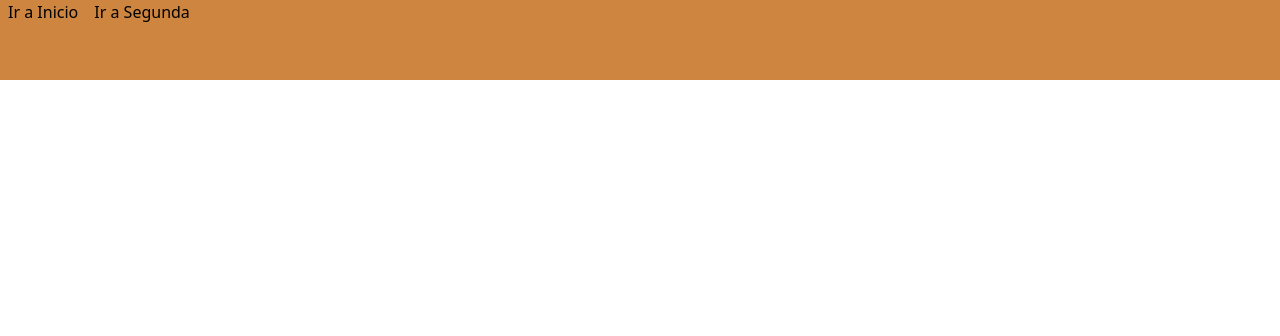
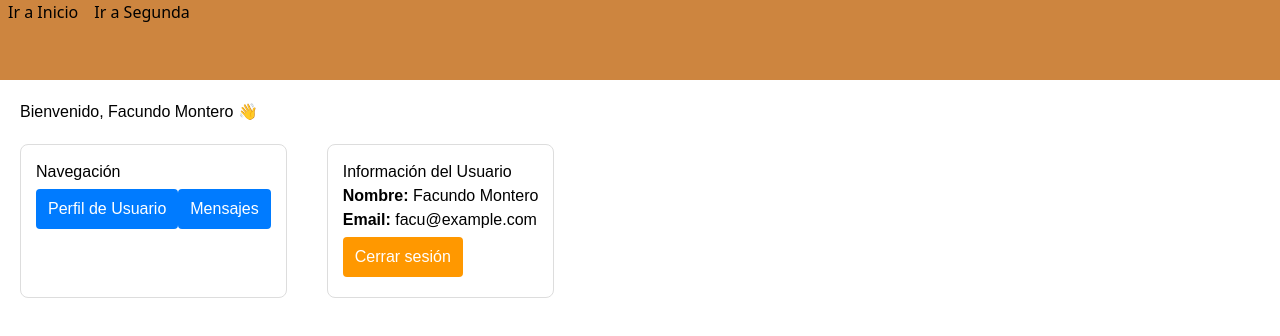
Before and after one commit to DDSlayer64/Proyecto01, a Vue app: page /principal in a window 1280 px wide. Shown: the top 336 px of the page. Built offline with nearby package versions, Linux system fonts and the light colour scheme.

Commit message:
creacion de pagina 'bienvenida'

```diff
--- a/src/router/index.js
+++ b/src/router/index.js
@@ -1,24 +1,22 @@
-import {createRouter, createWebHistory} from 'vue-router'
-import Inicio from '../views/Inicio.vue'
-import Segunda from '../views/Segunda.vue'
+import { createRouter, createWebHistory } from 'vue-router';
 
+// Importa las vistas
+import Principal from '../views/principal.vue';
+import Login from '../views/Login.vue';
+import Usuario from '../views/Usuario.vue';
+import Mensajes from '../views/Mensajes.vue';
 
-const router = createRouter(
-    {
-        history: createWebHistory(import.meta.env.BASE_URL),
-        routes:[
-            {
-                path:"/inicio",
-                component: Inicio,
-                name: 'inicio'
-            },
-            {
-                path:"/segunda",
-                component: Segunda,
-                name: 'segunda'
-            }
-        ]
-    }
-)
+const routes = [
+  { path: '/', redirect: '/login' },
+  { path: '/principal', component: Principal },
+  { path: '/login', component: Login },
+  { path: '/usuario', component: Usuario },
+  { path: '/usuario/mensajes', component: Mensajes },
+];
 
-export default router
+const router = createRouter({
+  history: createWebHistory(),
+  routes,
+});
+
+export default router;
--- /dev/null
+++ b/src/views/principal.vue
@@ -0,0 +1,109 @@
+<script>
+    import Inicio from './Inicio.vue'
+</script>
+
+<template>
+  <div class="principal-container">
+    <h1>Bienvenido, {{ usuario.nombre }} 👋</h1>
+
+    <div class="menus">
+      <div class="menu">
+        <h3>Navegación</h3>
+        <router-link to="/usuario" class="btn">Perfil de Usuario</router-link>
+        <router-link to="/usuario/mensajes" class="btn">Mensajes</router-link>
+      </div>
+
+      <div class="menu">
+        <h3>Información del Usuario</h3>
+        <p><strong>Nombre:</strong> {{ usuario.nombre }}</p>
+        <p><strong>Email:</strong> {{ usuario.email }}</p>
+        <button @click="mostrarModal = true" class="btn btn-warning">
+          Cerrar sesión
+        </button>
+      </div>
+    </div>
+
+    <div v-if="mostrarModal" class="modal-overlay">
+      <div class="modal">
+        <h3>¿Seguro que quieres cerrar sesión?</h3>
+        <div class="modal-buttons">
+          <button @click="cerrarSesion" class="btn btn-danger">Sí, salir</button>
+          <button @click="mostrarModal = false" class="btn">Cancelar</button>
+        </div>
+      </div>
+    </div>
+  </div>
+</template>
+
+<script setup>
+import { ref } from "vue";
+import { useRouter } from "vue-router";
+
+const usuario = ref({
+  nombre: "Facundo Montero",
+  email: "facu@example.com",
+});
+
+const mostrarModal = ref(false);
+const router = useRouter();
+
+function cerrarSesion() {
+  mostrarModal.value = false;
+  router.push("/login");
+}
+</script>
+
+<style scoped>
+.principal-container {
+  padding: 20px;
+  font-family: Arial, sans-serif;
+}
+.menus {
+  display: flex;
+  gap: 40px;
+  margin-top: 20px;
+}
+.menu {
+  border: 1px solid #ddd;
+  padding: 15px;
+  border-radius: 8px;
+}
+.btn {
+  display: inline-block;
+  margin: 5px 0;
+  padding: 8px 12px;
+  background: #007bff;
+  color: white;
+  text-decoration: none;
+  border: none;
+  border-radius: 4px;
+  cursor: pointer;
+}
+.btn-warning {
+  background: #ff9800;
+}
+.btn-danger {
+  background: #f44336;
+}
+.modal-overlay {
+  position: fixed;
+  top: 0;
+  left: 0;
+  right: 0;
+  bottom: 0;
+  background: rgba(0, 0, 0, 0.5);
+  display: flex;
+  align-items: center;
+  justify-content: center;
+}
+.modal {
+  background: white;
+  padding: 20px;
+  border-radius: 8px;
+}
+.modal-buttons {
+  margin-top: 15px;
+  display: flex;
+  gap: 10px;
+}
+</style>
```
